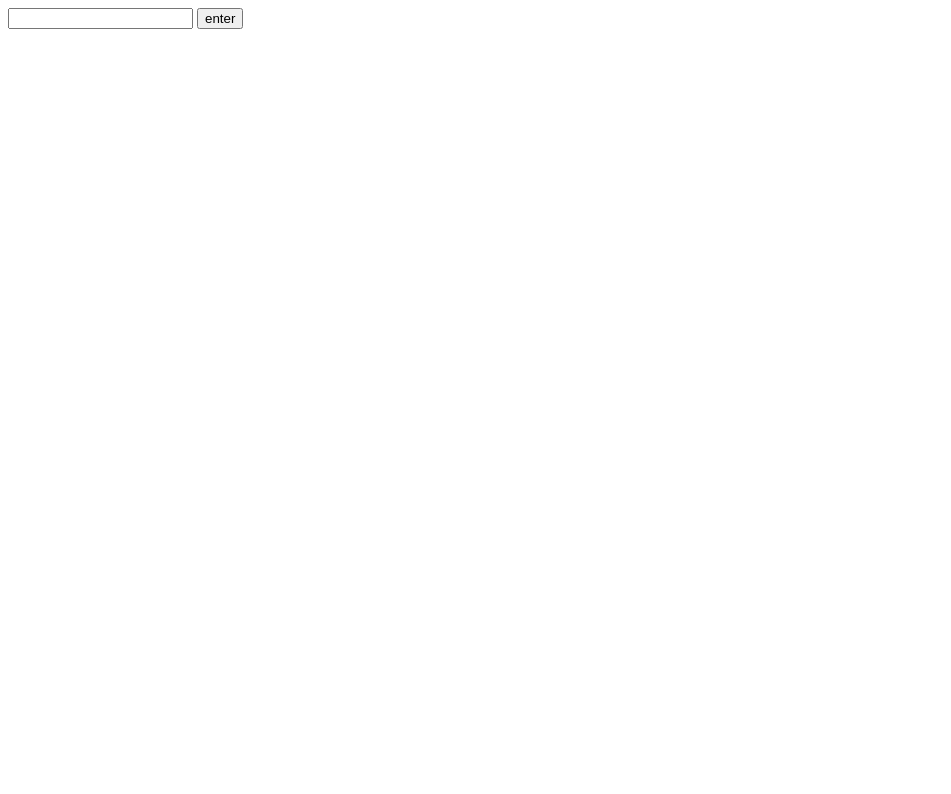
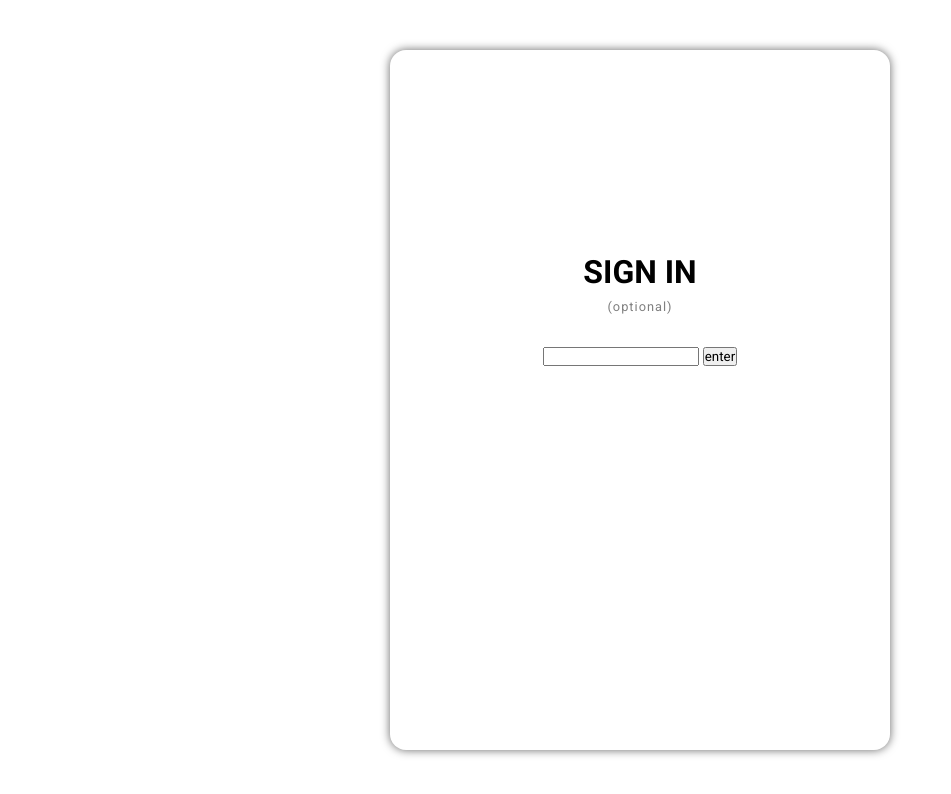
Before and after one commit to Jakub-Laska/Curriculum-Vitae, a plain HTML site: page index.html in a window 1280 px wide. Shown: the whole page, without its empty margins (0-951 px from the left). Drawn offline with Linux system fonts and the light colour scheme.

Commit message:
create skeleton of sign in menu

```diff
--- a/index.html
+++ b/index.html
@@ -4,13 +4,23 @@
     <meta charset="UTF-8">
     <meta name="viewport" content="width=device-width, initial-scale=1.0">
     <title>RockPaperScissors</title>
+    <link href="https://fonts.googleapis.com/css2?family=Roboto:wght@400;500;700&display=swap" rel="stylesheet">
     <link rel="stylesheet" href="style.css">
     <script type="module" src="script.js"></script>
 </head>
 <body>
-    <div class="login">
-        <input type="text" id="loginInput">
-        <button id="loginBtn">enter</button>
+    <div id="login">
+        <div id="loginMenu">
+            <div id="loginTop">
+                <label for="LoginInputBtn" id="loginLabel">Sign in</label>
+                <p id="optional">(optional)</p>
+            </div>
+            <div id="LoginBottom">
+                <input type="text" id="loginInput">
+                <button id="loginBtn">enter</button>
+            </div>
+
+        </div>
     </div>
 </body>
 </html>
--- a/style.css
+++ b/style.css
@@ -0,0 +1,45 @@
+* {
+    margin: 0;
+    padding: 0;
+    box-sizing: border-box;
+    font-family: 'Roboto', sans-serif;
+}
+body {
+    display: flex;
+    justify-content: center;
+    align-items: center;
+    height: 100vh;
+}
+#login  {
+    min-width: 500px;
+    min-height: 700px;
+    display: flex;
+    justify-content: center;
+    box-shadow: 0 0 10px #00000099;
+    border-radius: 1rem;
+    padding: 1rem;
+    margin: 1rem;
+}
+#loginMenu {
+    display: flex;
+    flex-direction: column;
+    gap: 2rem;
+    margin-top: 40%;
+}
+#loginTop {
+    text-align: center;
+    display: flex;
+    flex-direction: column;
+    gap: .5rem;
+}
+#loginLabel {
+    text-transform: uppercase;
+    font-weight: 900;
+    font-size: 2rem;
+    color: ;
+}
+#optional {
+    color: gray;
+    font-size: .8rem;
+    letter-spacing: 1px;
+}
```
